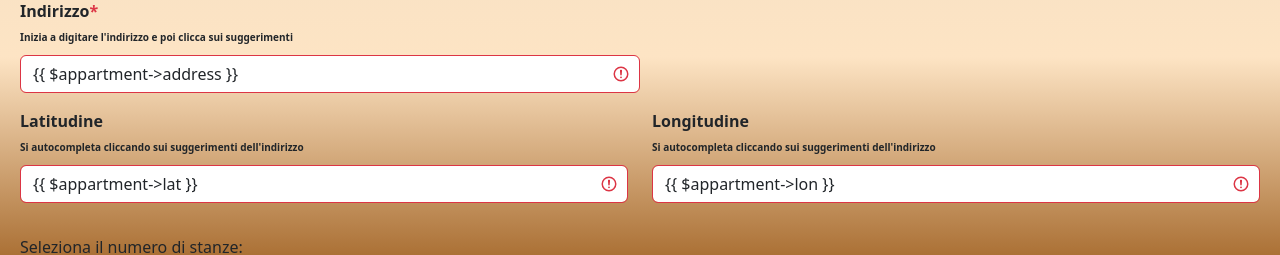
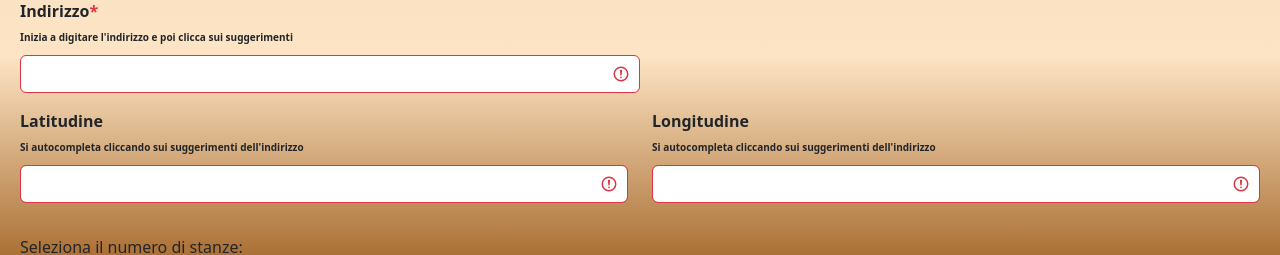
Before and after one commit to Massimiliano214/bool_bnb_front, a Vue app: page /appartments in a window 1280 px wide. Shown: the part 343-598 px from the top of the page. Built offline with nearby package versions, Linux system fonts and the light colour scheme; no server answers.

Commit message:
try address tomtom

```diff
--- a/src/pages/AppList.vue
+++ b/src/pages/AppList.vue
@@ -9,7 +9,7 @@
       role="switch"
       id="flexSwitchCheckDefault"
       v-model="showAllApartments"
-      @change="fechAppartments"
+      @change="fetchAppartments"
     />
     <label class="form-check-label" for="flexSwitchCheckDefault">
       Tutti gli appartamenti</label
@@ -39,38 +39,65 @@
   </div>
   <div class="col-md-6">
     <div class="mb-3">
-          <label for="address" class="form-label"><strong>Indirizzo<span
-                      class="text-danger">*</span><br><span style="font-size: 10px">Inizia a digitare
-                      l'indirizzo e poi <strong>clicca sui
-                          suggerimenti</strong></span></strong></label>
-          <input type="text" name="address" id="address" value="{{ $appartment->address }}"
-              class="form-control @error('address') is-invalid @enderror editable-field edit_address">
+      <label for="address" class="form-label"
+        ><strong
+          >Indirizzo<span class="text-danger">*</span><br /><span
+            style="font-size: 10px"
+            >Inizia a digitare l'indirizzo e poi
+            <strong>clicca sui suggerimenti</strong></span
+          ></strong
+        ></label
+      >
+      <input
+        @keyup="TomTomSearch()"
+        type="text"
+        name="address"
+        v-model="tomtomAddress"
+        id="address"
+        class="form-control @error('address') is-invalid @enderror editable-field edit_address"
+      />
       <div id="address-suggestions"></div>
-
     </div>
   </div>
-
 
   <div class="row">
     <div class="col-md-6">
       <div class="mb-3">
-          <label for="lat" class="form-label"><strong>Latitudine</strong><br><span
-                  style="font-size: 10px"><strong>Si autocompleta cliccando sui suggerimenti
-                      dell'indirizzo</strong></span></label>
-          <input type="text" name="lat" id="lat" value="{{ $appartment->lat }}"
-              class="form-control @error('lat') is-invalid @enderror" readonly>
-
+        <label for="lat" class="form-label"
+          ><strong>Latitudine</strong><br /><span style="font-size: 10px"
+            ><strong
+              >Si autocompleta cliccando sui suggerimenti dell'indirizzo</strong
+            ></span
+          ></label
+        >
+        <input
+          type="text"
+          name="lat"
+          v-model="tomtomLat"
+          id="lat"
+          class="form-control @error('lat') is-invalid @enderror"
+          readonly
+        />
       </div>
     </div>
 
     <div class="col-md-6">
       <div class="mb-3">
-          <label for="lon" class="form-label"><strong>Longitudine</strong><br><span
-                  style="font-size: 10px"><strong>Si autocompleta cliccando sui suggerimenti
-                      dell'indirizzo</strong></span></label>
-          <input type="text" name="lon" id="lon" value="{{ $appartment->lon }}"
-              class="form-control @error('lon') is-invalid @enderror " readonly>
-
+        <label for="lon" class="form-label"
+          ><strong>Longitudine</strong><br /><span style="font-size: 10px"
+            ><strong
+              >Si autocompleta cliccando sui suggerimenti dell'indirizzo</strong
+            ></span
+          ></label
+        >
+        <input
+          type="text"
+          name="lon"
+          v-model="tomtomLon"
+          id="lon"
+          class="form-control @error('lon') is-invalid @enderror"
+          readonly
+        />
       </div>
     </div>
   </div>
@@ -238,10 +265,13 @@ export default {
       uniqueBathrooms: [],
       selectedServices: [],
       services: [],
+      tomtomAddress: "",
+      tomtomLon: "",
+      tomtomLat: "",
     };
   },
   methods: {
-    fechAppartments() {
+    fetchAppartments() {
       let apiUrl = "http://127.0.0.1:8000/api/appartments";
 
       if (!this.showAllApartments) {
@@ -338,6 +368,7 @@ export default {
     goToShowPage(id, userId) {
       this.$router.push({ name: "home.show", params: { id, user_id: userId } });
     },
+    // RICERCA TOMTOM
     TomTomSearch() {
       document.addEventListener("DOMContentLoaded", function () {
         var timeoutId;
@@ -348,22 +379,22 @@ export default {
         var addressSuggestions = document.getElementById("address-suggestions");
 
         function updateCoordinates(lat, lon, address) {
-        latInput.value = lat;
-        lonInput.value = lon;
+          this.tomtomLon = lat;
+          this.tomtomLat = lon;
           addressInput.value = address;
         }
 
-    addressInput.addEventListener("input", function () {
-        var inputAddress = this.value.trim();
+        addressInput.addEventListener("keyup", function () {
+          addressInput = tomtomAddress.trim();
 
           // Cancella timer precedente
           clearTimeout(timeoutId);
 
           // Imposta un nuovo timer
           timeoutId = setTimeout(function () {
-            if (inputAddress.length > 2) {
+            if (addressInput.length > 2) {
               // Chiamata al controller per ottenere i suggerimenti
-                fetch("/tomtom/getGeoData/" + inputAddress)
+              fetch("/tomtom/getGeoData/" + addressInput)
                 .then((response) => response.json())
                 .then((data) => {
                   console.log(data);
@@ -377,39 +408,37 @@ export default {
                       '">' +
                       result.address.freeformAddress +
                       "</div>";
+                    console.log(data);
                   });
                   addressSuggestions.innerHTML = suggestions;
 
                   // Verifica e aggiorna le coordinate solo se corrispondono con l'indirizzo
                   if (
                     data.length > 0 &&
-                            data[0].address.freeformAddress === inputAddress
+                    data[0].address.freeformAddress === addressInput
                   ) {
                     updateCoordinates(
                       data[0].position.lat,
                       data[0].position.lon,
-                                inputAddress
+                      addressInput
                     );
                   } else {
                     // Svuota i campi di latitudine e longitudine se non corrispondono con l'indirizzo
-                            latInput.value = "";
-                            lonInput.value = "";
+                    this.tomtomLon = "";
+                    this.tomtomLat = "";
                   }
                 })
                 .catch((error) => {
-                        console.error(
-                            "Errore nel recupero dei suggerimenti:",
-                            error
-                        );
+                  console.error("Errore nel recupero dei suggerimenti:", error);
                   // Svuota i campi di latitudine e longitudine in caso di errore
-                        latInput.value = "";
-                        lonInput.value = "";
+                  this.tomtomLon = "";
+                  this.tomtomLat = "";
                 });
             } else {
               addressSuggestions.innerHTML = "";
               // Svuota i campi di latitudine e longitudine se l'indirizzo è vuoto
-                latInput.value = "";
-                lonInput.value = "";
+              this.tomtomLon = "";
+              this.tomtomLat = "";
             }
           }, 500);
         });
@@ -424,7 +453,7 @@ export default {
           }
         });
       });
-    }
+    },
   },
   computed: {
     sortedUniqueRooms() {
@@ -440,7 +469,7 @@ export default {
     },
   },
   mounted() {
-    this.fechAppartments();
+    this.fetchAppartments();
   },
 };
 </script>
```
Lines whose indentation alone changed are shown as unchanged.
